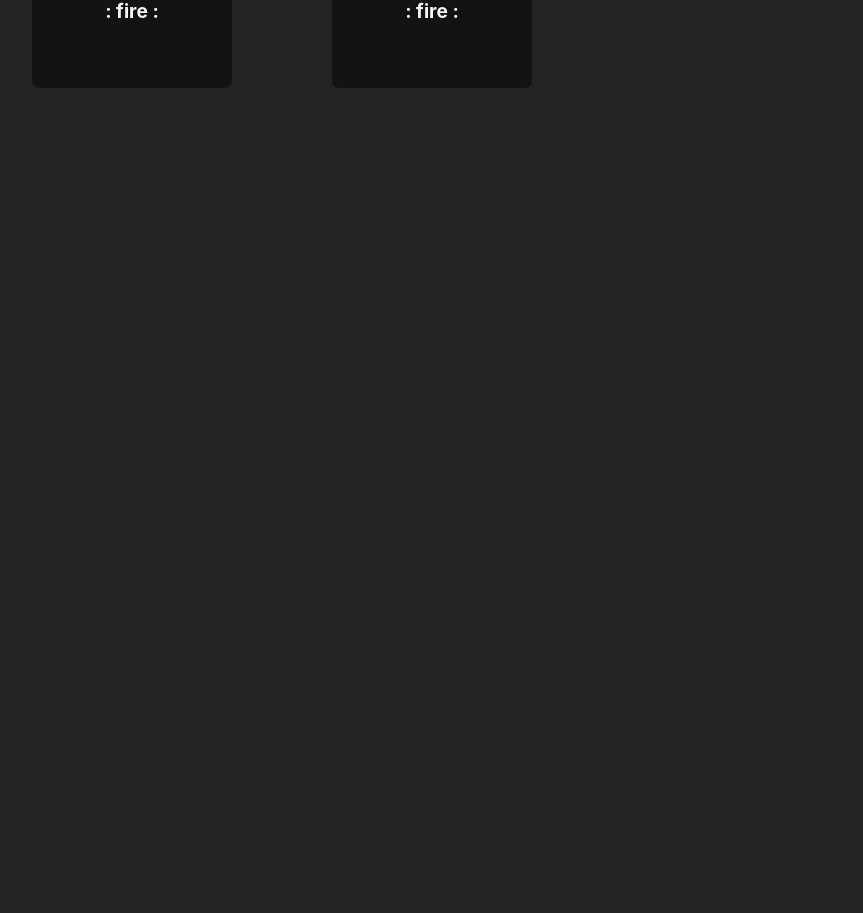
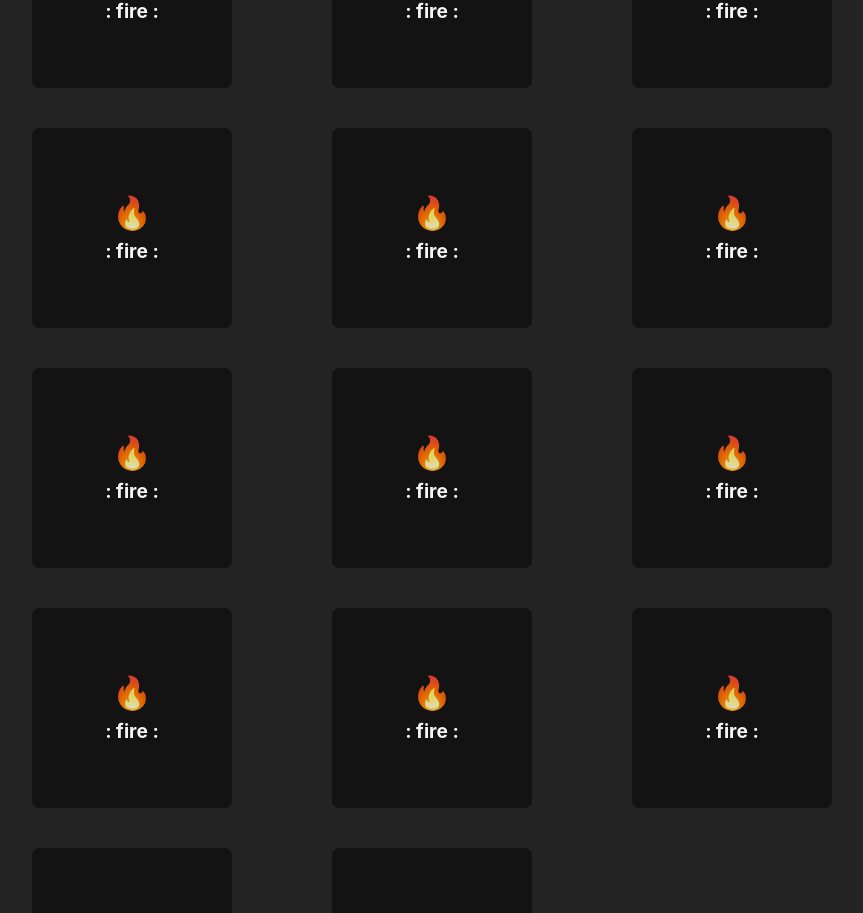
Before and after one commit to danielchungdev/emoji-replacer-v.2.0, a React (Vite) app: page / in a window 1280 px wide. Shown: the part 1155-2068 px from the top of the page, without its empty margins (82-945 px from the left). Before the commit the page ends 1274 px from the top, so only its background shows below. Built offline with nearby package versions, Linux system fonts and the light colour scheme.

Commit message:
scrolling sideways and downwards

```diff
--- a/src/App.tsx
+++ b/src/App.tsx
@@ -24,6 +24,19 @@ const App = (): JSX.Element => {
           <EmojiButton emoji='🔥' name='fire' delimiter=':'/>
           <EmojiButton emoji='🔥' name='fire' delimiter=':'/>
           <EmojiButton emoji='🔥' name='fire' delimiter=':'/>
+          <EmojiButton emoji='🔥' name='fire' delimiter=':'/>
+          <EmojiButton emoji='🔥' name='fire' delimiter=':'/>
+          <EmojiButton emoji='🔥' name='fire' delimiter=':'/>
+          <EmojiButton emoji='🔥' name='fire' delimiter=':'/>
+          <EmojiButton emoji='🔥' name='fire' delimiter=':'/>
+          <EmojiButton emoji='🔥' name='fire' delimiter=':'/>
+          <EmojiButton emoji='🔥' name='fire' delimiter=':'/>
+          <EmojiButton emoji='🔥' name='fire' delimiter=':'/>
+          <EmojiButton emoji='🔥' name='fire' delimiter=':'/>
+          <EmojiButton emoji='🔥' name='fire' delimiter=':'/>
+          <EmojiButton emoji='🔥' name='fire' delimiter=':'/>
+          <EmojiButton emoji='🔥' name='fire' delimiter=':'/>
+
         </div>
       </div>
     </div>
```
Also changed, not shown: src/App.css (+13 -0 lines).
